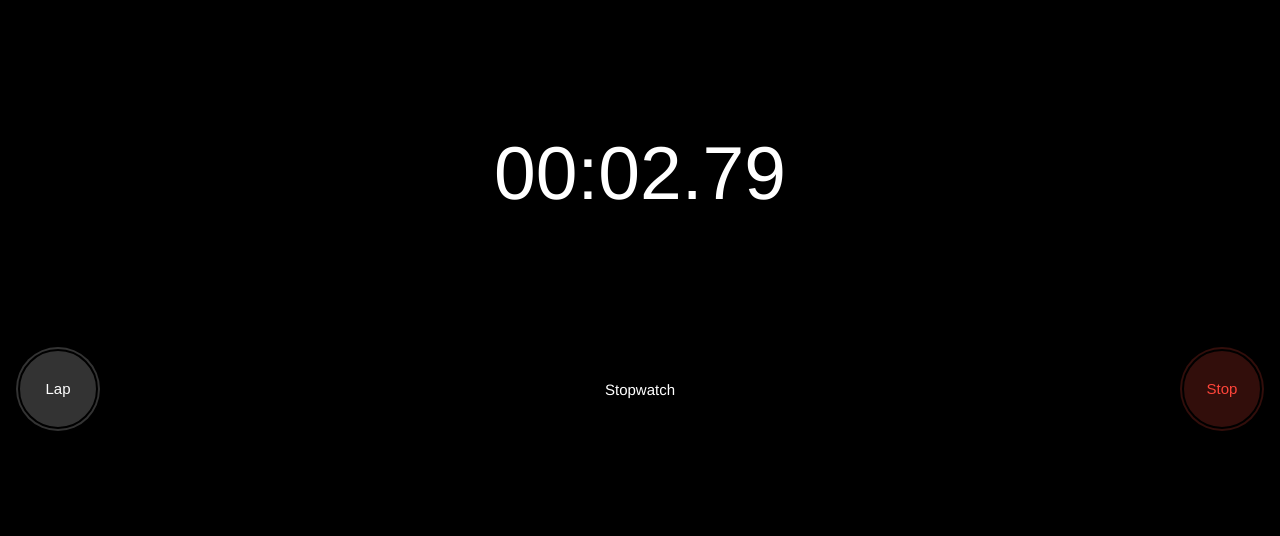
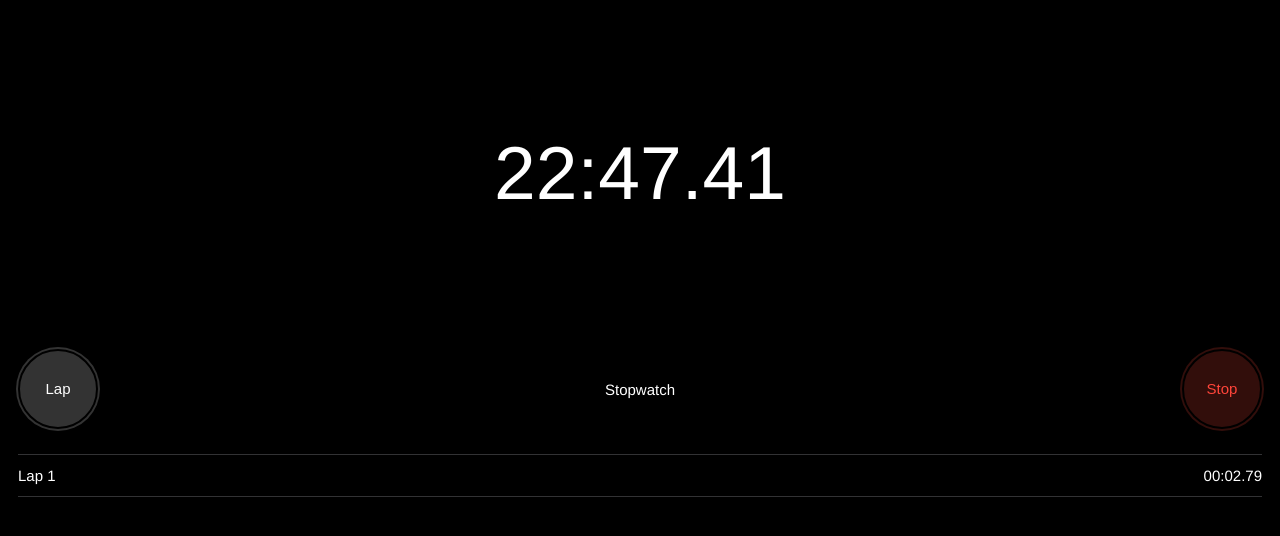
Before and after one commit to ivanip/stopwatch, a Vue app: page / in a window 1280 px wide. Both pictures are taken after a click on the button "Start". Shown: the top 536 px of the page. Built offline with nearby package versions, Linux system fonts and the light colour scheme.

Commit message:
圈速功能

```diff
--- a/src/App.vue
+++ b/src/App.vue
@@ -9,8 +9,8 @@
             <span id="brand">Stopwatch</span>
         </div>
         <ul id="stopwatch-records">
-            <li :key="index" v-for="(lap, index) in laps"> <!-- [4] -->
-                <span>Lap {{ index + 1 }}</span>
+            <li :class="{ red: lap.isSlowest, green: lap.isFastest }" :key="index" v-for="(lap, index) in lapsRecords">  <!-- [2] -->
+                <span>Lap {{ lapsRecords.length - index }}</span>
                 <span>{{ lap.display }}</span>
             </li>
         </ul>
@@ -28,26 +28,81 @@
                 startTime: null,
                 stopTime: null,
                 stoppedTimeOffset: 0,
+                stoppedTimeOffsetForLap: 0,  // [1]
                 currentTime: null,
                 isStarted: false,
                 isStopped: false,
-                lastLapTime: null,  // [1]
-                laps: [],  // [2]
+                lastLapTime: null,
+                laps: [],
+            }
+        },
+        computed: {
+            lapsRecords() {  // [1]
+                let lapsClone = [...this.laps]
+
+                if (lapsClone.length > 2) {
+                    lapsClone = lapsClone.map((oneLap) => {
+                        return {
+                            ...oneLap,
+                            isFastest: false,
+                            isSlowest: false,
+                        }
+                    })
+
+                    let fastestIndex = 0
+                    let slowestIndex = 0
+
+                    for (let i = 0; i < lapsClone.length - 1; i++) {
+                        if (lapsClone[i].time < lapsClone[fastestIndex].time) {
+                            fastestIndex = i;
+                        }
+                        if (lapsClone[i].time > lapsClone[slowestIndex].time) {
+                            slowestIndex = i;
+                        }
+                    }
+
+                    lapsClone[fastestIndex].isFastest = true
+                    lapsClone[slowestIndex].isSlowest = true
+                }
+
+                return lapsClone.reverse()
+            }
+        },
+        watch: {  // [2]
+            displayTime() {
+                let lapsClone = [...this.laps];
+                console.log(lapsClone)
+
+                let elapsedTime = this.currentTime - this.lastLapTime - this.stoppedTimeOffsetForLap
+                let lapTime = (elapsedTime / 1000).toFixed(2)
+
+                lapsClone[this.laps.length - 1] = {
+                    time: parseFloat(lapTime),
+                    display: this.formatTime(lapTime),
+                    isFastest: false,
+                    isSlowest: false,
+                };
+
+                this.laps = lapsClone;
             }
         },
         methods: {
             startAndStopHandler() {  // [4]
-
                 if (!this.isStarted) {
                     this.startTime = Date.now()
-                    this.lastLapTime=Date.now()
+                    this.lastLapTime = Date.now()
 
                     this.timer = setInterval(() => {
                         this.currentTime = Date.now();
-                        let elapsedTime = this.currentTime - this.startTime
+                        let elapsedTime = this.currentTime - this.stoppedTimeOffset
                         this.displayTime = this.formatTime((elapsedTime / 1000).toFixed(2))
                     }, 10);
-
+                    this.laps = [{   // [1]
+                        time: 0,
+                        display: this.displayTime,
+                        isFastest: false,
+                        isSlowest: false,
+                    }];
                     this.isStarted = true
                     this.isStopped = false
                 } else if (this.isStarted && !this.isStopped) {
@@ -56,7 +111,7 @@
                     this.isStopped = true
                 } else if (this.isStarted && this.isStopped) {
                     this.stoppedTimeOffset += Date.now() - this.stopTime
-
+                    this.stoppedTimeOffsetForLap += Date.now() - this.stopTime
                     this.timer = setInterval(() => {
                         this.currentTime = Date.now();
                         let elapsedTime = this.currentTime - this.startTime - this.stoppedTimeOffset  // [6]
@@ -78,7 +133,7 @@
                     this.isStopped = false
                 } else if (this.isStarted && !this.isStopped) {
                     // Lap
-                    let elapsedTime = this.currentTime - this.lastLapTime
+                    let elapsedTime = this.currentTime - this.lastLapTime - this.stoppedTimeOffsetForLap
                     let lapTime = (elapsedTime / 1000).toFixed(2)
 
                     this.laps.push({  // [4]
@@ -87,6 +142,7 @@
                     })
 
                     this.lastLapTime = this.currentTime  // [5]
+                    this.stoppedTimeOffsetForLap=0
                 }
             },
             formatTime(seconds) {
```
